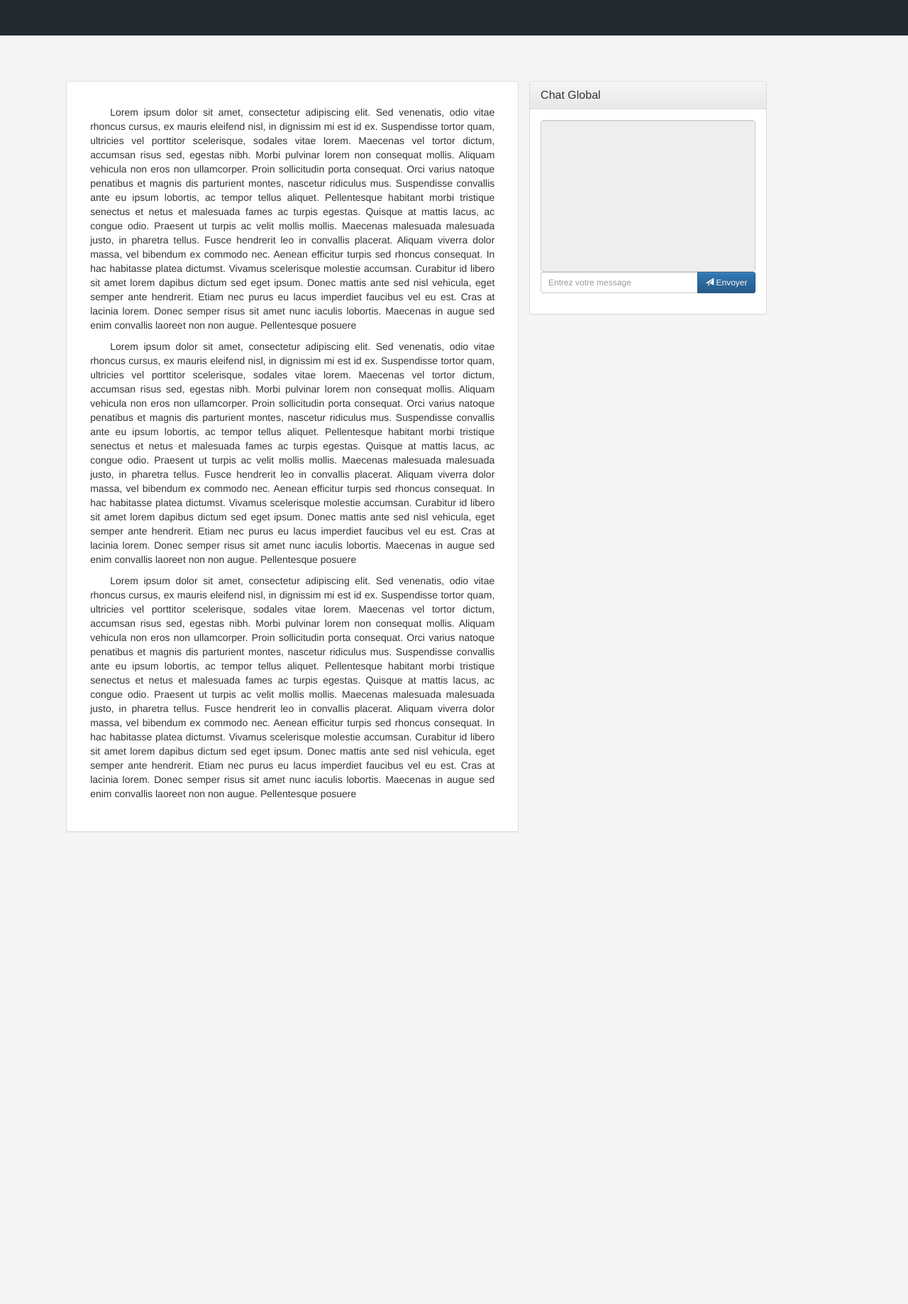
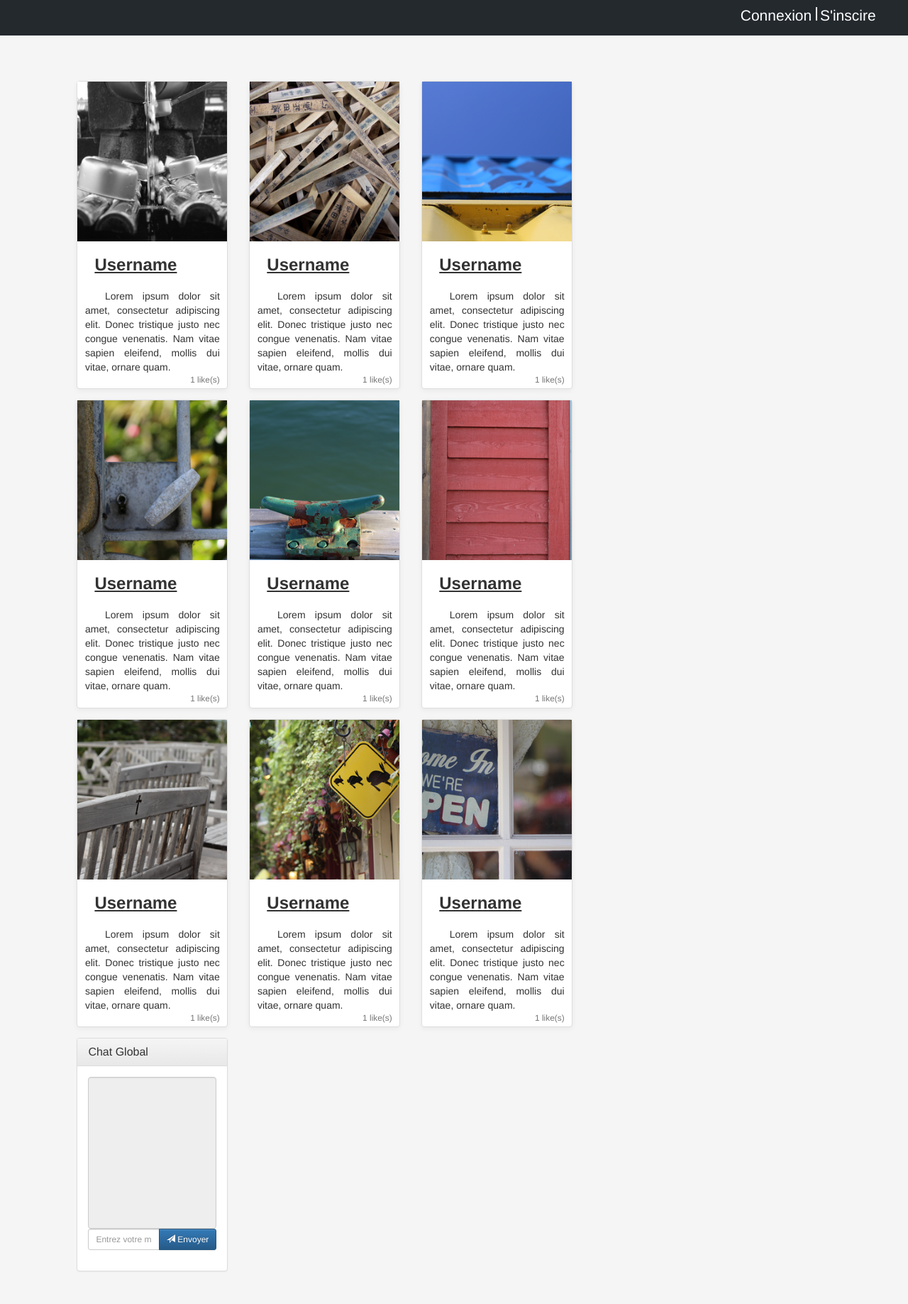
Before and after one commit to PapyRedstone/ProjetAjax, a PHP site: page / in a window 1280 px wide. Shown: the whole page at 71% size. Before the commit the page ends 1172 px from the top, so only its background shows below. Run offline with PHP 8.4, Linux system fonts and the light colour scheme; data comes from the database, SQL or seed files in the repository; data that the repository does not hold is empty.

Commit message:
-feed+gallery(index.html)+css

```diff
--- a/css/main.css
+++ b/css/main.css
@@ -7,26 +7,85 @@ textarea {
     resize: none;
 }
 
-div#feed{
-    padding: 3%;
-    text-align: justify;
-    text-indent: 2em;
-    background-color: white;
-    border-color: rgb(221, 221, 221);
-    border-radius:3px;
-    border-style:solid;
-    border-width:1px;
-    box-shadow: 0 1px 2px rgba(0,0,0,.05);
-}
 
 div#topbar{
     width: 100%;
     height: 50px;
     background-color: rgb(36, 41, 46);
     margin: 0;
+    padding: 0;
 }
 
 body{
     background-color: rgb(245, 245, 245) !important;
 
 }
+
+
+div#sign{
+    float: right;
+    height: 100%;
+    padding: 0.5em;
+    margin-right: 3%;
+}
+div>a,
+div>a:hover,
+div>a:visited,
+div>a:link,
+div>a:active{
+    height: 50px;
+    font-size: 1.5em;
+    text-decoration: none;
+    color: white;
+}
+
+hr.vertical{
+    display:inline-block;
+    width: 2;
+    height: 50%;
+    size: 1.5em;
+    background-color: white;
+    margin: 0;
+}
+
+a>span{
+    height: 100%;
+}
+
+div.item>img {
+    width: 100%;
+    height: 225px;
+}
+div.item{
+    border-color:rgb(221, 221, 221);
+    border-radius:4px;
+    border-radius:4px;
+    border-style:solid;
+    border-width:1px;
+    border-image-outset:0px;
+    border-image-repeat:stretch;
+    border-image-slice:100%;
+    border-image-source:none;
+    border-image-width:1;
+    box-sizing:border-box;
+    box-shadow: 0 .25rem .75rem rgba(0, 0, 0, .05);
+    background-color: white;
+    margin-bottom: 1.5rem;
+}
+
+small.text-muted{
+    float: right;
+}
+
+p.text{
+    padding: 5%;
+    text-indent: 2em;
+    text-align: justify;
+}
+
+div.item>h3{
+    text-indent: 1em;
+    text-decoration: underline;
+    font-weight: bold;
+
+}
--- a/index.html
+++ b/index.html
@@ -8,7 +8,15 @@
   </head>
   <body>
     <div class="container" id="topbar">
-
+        <div id="sign">
+          <a href="#" class="button" id="login">
+            <span>Connexion</span>
+          </a>
+          <hr class="vertical">
+          <a href="#" class="button" id="register">
+              <span>S'inscire</span>
+          </a>
+        </div>
     </div>
 
     <div class="container" >
@@ -16,19 +24,95 @@
     </div>
 
     <div class="container" id="main">
-      <div id="feed" class="col-sm-7">
-        <p>
-          Lorem ipsum dolor sit amet, consectetur adipiscing elit. Sed venenatis, odio vitae rhoncus cursus, ex mauris eleifend nisl, in dignissim mi est id ex. Suspendisse tortor quam, ultricies vel porttitor scelerisque, sodales vitae lorem. Maecenas vel tortor dictum, accumsan risus sed, egestas nibh. Morbi pulvinar lorem non consequat mollis. Aliquam vehicula non eros non ullamcorper. Proin sollicitudin porta consequat. Orci varius natoque penatibus et magnis dis parturient montes, nascetur ridiculus mus. Suspendisse convallis ante eu ipsum lobortis, ac tempor tellus aliquet. Pellentesque habitant morbi tristique senectus et netus et malesuada fames ac turpis egestas. Quisque at mattis lacus, ac congue odio. Praesent ut turpis ac velit mollis mollis. Maecenas malesuada malesuada justo, in pharetra tellus. Fusce hendrerit leo in convallis placerat. Aliquam viverra dolor massa, vel bibendum ex commodo nec. Aenean efficitur turpis sed rhoncus consequat. In hac habitasse platea dictumst. Vivamus scelerisque molestie accumsan. Curabitur id libero sit amet lorem dapibus dictum sed eget ipsum. Donec mattis ante sed nisl vehicula, eget semper ante hendrerit. Etiam nec purus eu lacus imperdiet faucibus vel eu est. Cras at lacinia lorem. Donec semper risus sit amet nunc iaculis lobortis. Maecenas in augue sed enim convallis laoreet non non augue. Pellentesque posuere
-        </p>
-        <p>
-          Lorem ipsum dolor sit amet, consectetur adipiscing elit. Sed venenatis, odio vitae rhoncus cursus, ex mauris eleifend nisl, in dignissim mi est id ex. Suspendisse tortor quam, ultricies vel porttitor scelerisque, sodales vitae lorem. Maecenas vel tortor dictum, accumsan risus sed, egestas nibh. Morbi pulvinar lorem non consequat mollis. Aliquam vehicula non eros non ullamcorper. Proin sollicitudin porta consequat. Orci varius natoque penatibus et magnis dis parturient montes, nascetur ridiculus mus. Suspendisse convallis ante eu ipsum lobortis, ac tempor tellus aliquet. Pellentesque habitant morbi tristique senectus et netus et malesuada fames ac turpis egestas. Quisque at mattis lacus, ac congue odio. Praesent ut turpis ac velit mollis mollis. Maecenas malesuada malesuada justo, in pharetra tellus. Fusce hendrerit leo in convallis placerat. Aliquam viverra dolor massa, vel bibendum ex commodo nec. Aenean efficitur turpis sed rhoncus consequat. In hac habitasse platea dictumst. Vivamus scelerisque molestie accumsan. Curabitur id libero sit amet lorem dapibus dictum sed eget ipsum. Donec mattis ante sed nisl vehicula, eget semper ante hendrerit. Etiam nec purus eu lacus imperdiet faucibus vel eu est. Cras at lacinia lorem. Donec semper risus sit amet nunc iaculis lobortis. Maecenas in augue sed enim convallis laoreet non non augue. Pellentesque posuere
-        </p>
-        <p>
-          Lorem ipsum dolor sit amet, consectetur adipiscing elit. Sed venenatis, odio vitae rhoncus cursus, ex mauris eleifend nisl, in dignissim mi est id ex. Suspendisse tortor quam, ultricies vel porttitor scelerisque, sodales vitae lorem. Maecenas vel tortor dictum, accumsan risus sed, egestas nibh. Morbi pulvinar lorem non consequat mollis. Aliquam vehicula non eros non ullamcorper. Proin sollicitudin porta consequat. Orci varius natoque penatibus et magnis dis parturient montes, nascetur ridiculus mus. Suspendisse convallis ante eu ipsum lobortis, ac tempor tellus aliquet. Pellentesque habitant morbi tristique senectus et netus et malesuada fames ac turpis egestas. Quisque at mattis lacus, ac congue odio. Praesent ut turpis ac velit mollis mollis. Maecenas malesuada malesuada justo, in pharetra tellus. Fusce hendrerit leo in convallis placerat. Aliquam viverra dolor massa, vel bibendum ex commodo nec. Aenean efficitur turpis sed rhoncus consequat. In hac habitasse platea dictumst. Vivamus scelerisque molestie accumsan. Curabitur id libero sit amet lorem dapibus dictum sed eget ipsum. Donec mattis ante sed nisl vehicula, eget semper ante hendrerit. Etiam nec purus eu lacus imperdiet faucibus vel eu est. Cras at lacinia lorem. Donec semper risus sit amet nunc iaculis lobortis. Maecenas in augue sed enim convallis laoreet non non augue. Pellentesque posuere
-        </p>
-        <div id="test">
-        </div>
-      </div>
+      <div id="gallery" class="col-sm-8">
+          <div class="row">
+              <div class="col-md-4">
+                <div class="item">
+                  <img src="\img\small\img1.png" alt="">
+                    <h3>Username</h3>
+                    <p class="text">Lorem ipsum dolor sit amet, consectetur adipiscing elit. Donec tristique justo nec congue venenatis. Nam vitae sapien eleifend, mollis dui vitae, ornare quam.
+                        <small class="text-muted">1 like(s)</small>
+                    </p>
+                </div>
+              </div>
+              <div class="col-md-4">
+                  <div class="item">
+                    <img src="\img\small\img2.png" alt="">
+                      <h3>Username</h3>
+                      <p class="text">Lorem ipsum dolor sit amet, consectetur adipiscing elit. Donec tristique justo nec congue venenatis. Nam vitae sapien eleifend, mollis dui vitae, ornare quam.
+                          <small class="text-muted">1 like(s)</small>
+                      </p>
+                  </div>
+                </div>
+
+                <div class="col-md-4">
+                    <div class="item">
+                      <img src="\img\small\img3.png" alt="">
+                        <h3>Username</h3>
+                        <p class="text">Lorem ipsum dolor sit amet, consectetur adipiscing elit. Donec tristique justo nec congue venenatis. Nam vitae sapien eleifend, mollis dui vitae, ornare quam.
+                            <small class="text-muted">1 like(s)</small>
+                        </p>
+                    </div>
+                  </div>
+
+                  <div class="col-md-4">
+                      <div class="item">
+                        <img src="\img\small\img4.png" alt="">
+                          <h3>Username</h3>
+                          <p class="text">Lorem ipsum dolor sit amet, consectetur adipiscing elit. Donec tristique justo nec congue venenatis. Nam vitae sapien eleifend, mollis dui vitae, ornare quam.
+                              <small class="text-muted">1 like(s)</small>
+                          </p>
+                      </div>
+                    </div>
+
+              <div class="col-md-4">
+                <div class="item">
+                  <img src="\img\small\img5.png" alt="">
+                    <h3>Username</h3>
+                    <p class="text">Lorem ipsum dolor sit amet, consectetur adipiscing elit. Donec tristique justo nec congue venenatis. Nam vitae sapien eleifend, mollis dui vitae, ornare quam.
+                        <small class="text-muted">1 like(s)</small>
+                    </p>
+                </div>
+              </div>
+
+              <div class="col-md-4">
+                <div class="item">
+                  <img src="\img\small\img6.png" alt="">
+                    <h3>Username</h3>
+                    <p class="text">Lorem ipsum dolor sit amet, consectetur adipiscing elit. Donec tristique justo nec congue venenatis. Nam vitae sapien eleifend, mollis dui vitae, ornare quam.
+                        <small class="text-muted">1 like(s)</small>
+                    </p>
+                </div>
+              </div>
+              <div class="col-md-4">
+                  <div class="item">
+                    <img src="\img\small\img7.png" alt="">
+                      <h3>Username</h3>
+                      <p class="text">Lorem ipsum dolor sit amet, consectetur adipiscing elit. Donec tristique justo nec congue venenatis. Nam vitae sapien eleifend, mollis dui vitae, ornare quam.
+                          <small class="text-muted">1 like(s)</small>
+                      </p>
+                  </div>
+                </div>
+
+              <div class="col-md-4">
+                <div class="item">
+                  <img src="\img\small\img8.png" alt="">
+                    <h3>Username</h3>
+                    <p class="text">Lorem ipsum dolor sit amet, consectetur adipiscing elit. Donec tristique justo nec congue venenatis. Nam vitae sapien eleifend, mollis dui vitae, ornare quam.
+                        <small class="text-muted">1 like(s)</small>
+                    </p>
+                </div>
+              </div>
+
+              <div class="col-md-4">
+                <div class="item">
+                  <img src="\img\small\img9.png" alt="">
+                    <h3>Username</h3>
+                    <p class="text">Lorem ipsum dolor sit amet, consectetur adipiscing elit. Donec tristique justo nec congue venenatis. Nam vitae sapien eleifend, mollis dui vitae, ornare quam.
+                        <small class="text-muted">1 like(s)</small>
+                    </p>
+                </div>
+              </div>
 
       <div id="chat" class="col-sm-4">
         <div class="panel panel-default">
```
Also changed, not shown: img/small/img1.png (renamed from img/small/photo1.png), img/small/img10.png (renamed from img/small/photo10.png), img/small/img11.png (renamed from img/small/photo11.png), img/small/img12.png (renamed from img/small/photo12.png), img/small/img2.png (renamed from img/small/photo2.png), img/small/img3.png (renamed from img/small/photo3.png), img/small/img4.png (renamed from img/small/photo4.png), img/small/img5.png (renamed from img/small/photo5.png), img/small/img6.png (renamed from img/small/photo6.png), img/small/img7.png (renamed from img/small/photo7.png), img/small/img8.png (renamed from img/small/photo8.png), img/small/img9.png (renamed from img/small/photo9.png).
